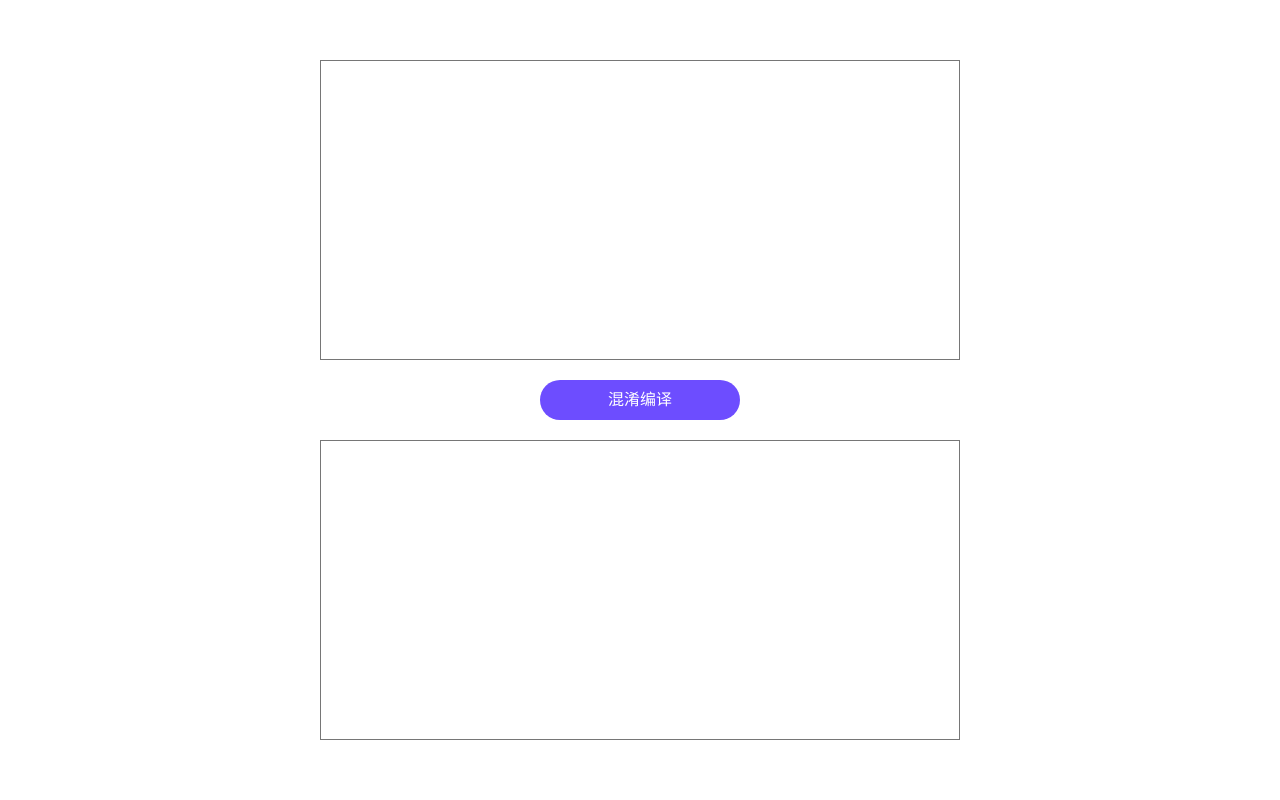
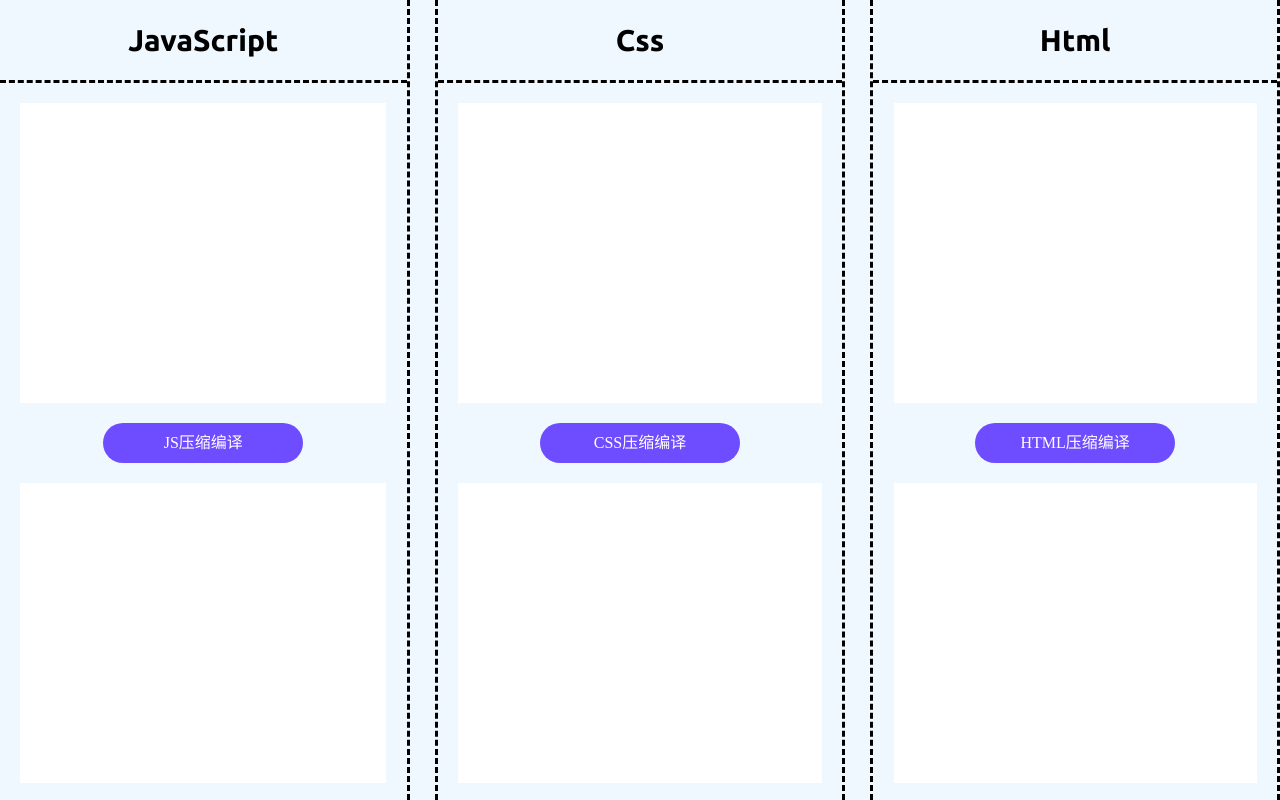
Before and after one commit to yinchuanbo/mini-js, a plain HTML site: page index.html in a window 1280 px wide. Drawn offline with Linux system fonts and the light colour scheme; a web font is replaced by a local one.

Commit message:
js/css/html

```diff
--- a/index.html
+++ b/index.html
@@ -4,13 +4,35 @@
     <meta charset="UTF-8" />
     <meta name="viewport" content="width=device-width, initial-scale=1.0" />
     <title>Document</title>
+    <link rel="preconnect" href="https://fonts.googleapis.com" />
+    <link rel="preconnect" href="https://fonts.gstatic.com" crossorigin />
+    <link
+      href="https://fonts.googleapis.com/css2?family=Anta&family=Ubuntu:ital,wght@0,300;0,400;0,500;0,700;1,300;1,400;1,500;1,700&display=swap"
+      rel="stylesheet"
+    />
+
     <link rel="stylesheet" href="./style.css" />
   </head>
   <body>
-    <div class="container">
-      <textarea name="" id="input"></textarea>
-      <button type="button" id="handle">混淆编译</button>
-      <textarea name="" id="output"></textarea>
+    <div class="wrapper">
+      <div class="js-box">
+        <div class="title">JavaScript</div>
+        <textarea id="js-input"></textarea>
+        <button type="button" id="js-button">JS压缩编译</button>
+        <textarea id="js-output"></textarea>
+      </div>
+      <div class="css-box">
+        <div class="title">Css</div>
+        <textarea id="css-input"></textarea>
+        <button type="button" id="css-button">CSS压缩编译</button>
+        <textarea id="css-output"></textarea>
+      </div>
+      <div class="html-box">
+        <div class="title">Html</div>
+        <textarea id="html-input"></textarea>
+        <button type="button" id="html-button">HTML压缩编译</button>
+        <textarea id="html-output"></textarea>
+      </div>
     </div>
     <script src="https://cdn.jsdelivr.net/npm/terser/dist/bundle.min.js"></script>
     <script src="./script.js"></script>
--- a/script.js
+++ b/script.js
@@ -1,22 +1,68 @@
-const inputDom = document.querySelector("#input");
-const handleDom = document.querySelector("#handle");
-const outputDom = document.querySelector("#output");
+// js
+const jsInput = document.querySelector("#js-input");
+const jsButton = document.querySelector("#js-button");
+const jsOutput = document.querySelector("#js-output");
 
-handleDom.onclick = async function () {
-  let inputVal = inputDom.value || "";
+jsButton.onclick = async function () {
+  let inputVal = jsInput.value || "";
   inputVal = inputVal.trim();
   if (!inputVal) return;
-  // 配置选项
   const options = {
     compress: {
-      dead_code: true, // 删除无用的代码
-      //drop_console: true, // 删除 console 语句
+      dead_code: true,
+      drop_console: true,
     },
-    mangle: true, // 混淆变量名
+    mangle: true,
     output: {
-      comments: false, // 去除注释
+      comments: false,
     },
   };
   var result = await Terser.minify(inputVal, options);
-  outputDom.value = result.code;
+  jsOutput.value = result.code;
 };
+
+// css
+const cssInput = document.querySelector("#css-input");
+const cssButton = document.querySelector("#css-button");
+const cssOutput = document.querySelector("#css-output");
+
+cssButton.onclick = async function () {
+  let inputVal = cssInput.value || "";
+  inputVal = inputVal.trim();
+  if (!inputVal) return;
+  let res;
+  //去除注释
+  res = inputVal.replace(/\/\*((.|\n|\t)*?)\*\//g, "");
+  //除去首尾空格
+  res = res.replace(/(\s)*{\s*/g, "{").replace(/(\s)*}\s*/g, "}");
+  //去除样式间空格
+  res = res.replace(/(\s)*;\s*/g, ";");
+  //去除样式名称后面空格
+  res = res.replace(/:(\s)*/g, ":");
+  //去除换行符
+  res = res.replace(/(\n|\t)+/g, "");
+  //去除末尾分号
+  res = res.replace(/;}/g, "}");
+  cssOutput.value = res;
+};
+
+// html
+const htmlInput = document.querySelector("#html-input");
+const htmlButton = document.querySelector("#html-button");
+const htmlOutput = document.querySelector("#html-output");
+
+htmlButton.onclick = async function () {
+  let inputVal = htmlInput.value || "";
+  inputVal = inputVal.trim();
+  if (!inputVal) return;
+  let res;
+  var rep = /\n+/g;
+  var repone = /<!--.*?-->/gi;
+  var reptwo = /\/\*.*?\*\//gi;
+  var reptree = /[ ]+</gi;
+  var sourceZero = inputVal.replace(rep, "");
+  var sourceOne = sourceZero.replace(repone, "");
+  var sourceTwo = sourceOne.replace(reptwo, "");
+  var sourceTree = sourceTwo.replace(reptree, "<");
+  htmlOutput.value = sourceTree;
+};
--- a/style.css
+++ b/style.css
@@ -8,7 +8,7 @@ html,
 body {
   height: 100%;
 }
-.container {
+/* .container {
   height: 100%;
   display: flex;
   flex-direction: column;
@@ -63,7 +63,7 @@ button:hover {
 
 button:active {
   opacity: 0.8;
-}
+} */
 
 ::-webkit-scrollbar {
   width: 10px;
@@ -81,3 +81,96 @@ button:active {
 ::-webkit-scrollbar-thumb:hover {
   background: rgba(223, 220, 235, 1);
 }
+
+.wrapper {
+  width: 100%;
+  height: 100%;
+  background-color: aliceblue;
+  display: flex;
+  justify-content: space-between;
+}
+
+button {
+  border: 0;
+  outline: none;
+  width: 200px;
+  margin: 20px auto;
+  text-decoration: none;
+  display: inline-block;
+  width: 200px;
+  height: 40px;
+  display: -webkit-box;
+  display: -ms-flexbox;
+  display: flex;
+  -webkit-box-align: center;
+  -ms-flex-align: center;
+  align-items: center;
+  -webkit-box-pack: center;
+  -ms-flex-pack: center;
+  justify-content: center;
+  background: #6d4dff;
+  border-radius: 40rem;
+  font: normal normal 400 0.32rem/0.48rem Poppins;
+  color: #ffffff;
+  font-size: 16px;
+  cursor: pointer;
+}
+
+button:hover {
+  opacity: 0.7;
+}
+
+button:active {
+  opacity: 0.8;
+}
+
+.js-box {
+  width: 32%;
+  height: 100%;
+  border-right: 3px dashed;
+  display: flex;
+  flex-direction: column;
+}
+
+textarea {
+  resize: none;
+  border: none;
+  outline: none;
+  width: 90%;
+  display: block;
+  margin: 0 auto;
+  height: 300px;
+  padding: 10px;
+  font-size: 18px;
+  font-family: Ubuntu;
+  color: #333;
+}
+
+.css-box {
+  width: 32%;
+  height: 100%;
+  border-left: 3px dashed;
+  border-right: 3px dashed;
+  display: flex;
+  flex-direction: column;
+}
+
+.html-box {
+  width: 32%;
+  height: 100%;
+  border-left: 3px dashed;
+  border-right: 3px dashed;
+  display: flex;
+  flex-direction: column;
+}
+
+.title {
+  width: 100%;
+  text-align: center;
+  line-height: 80px;
+  font-size: 30px;
+  font-weight: 600;
+  border-bottom: 3px dashed;
+  font-family: Ubuntu;
+  margin-bottom: 20px;
+}
```
